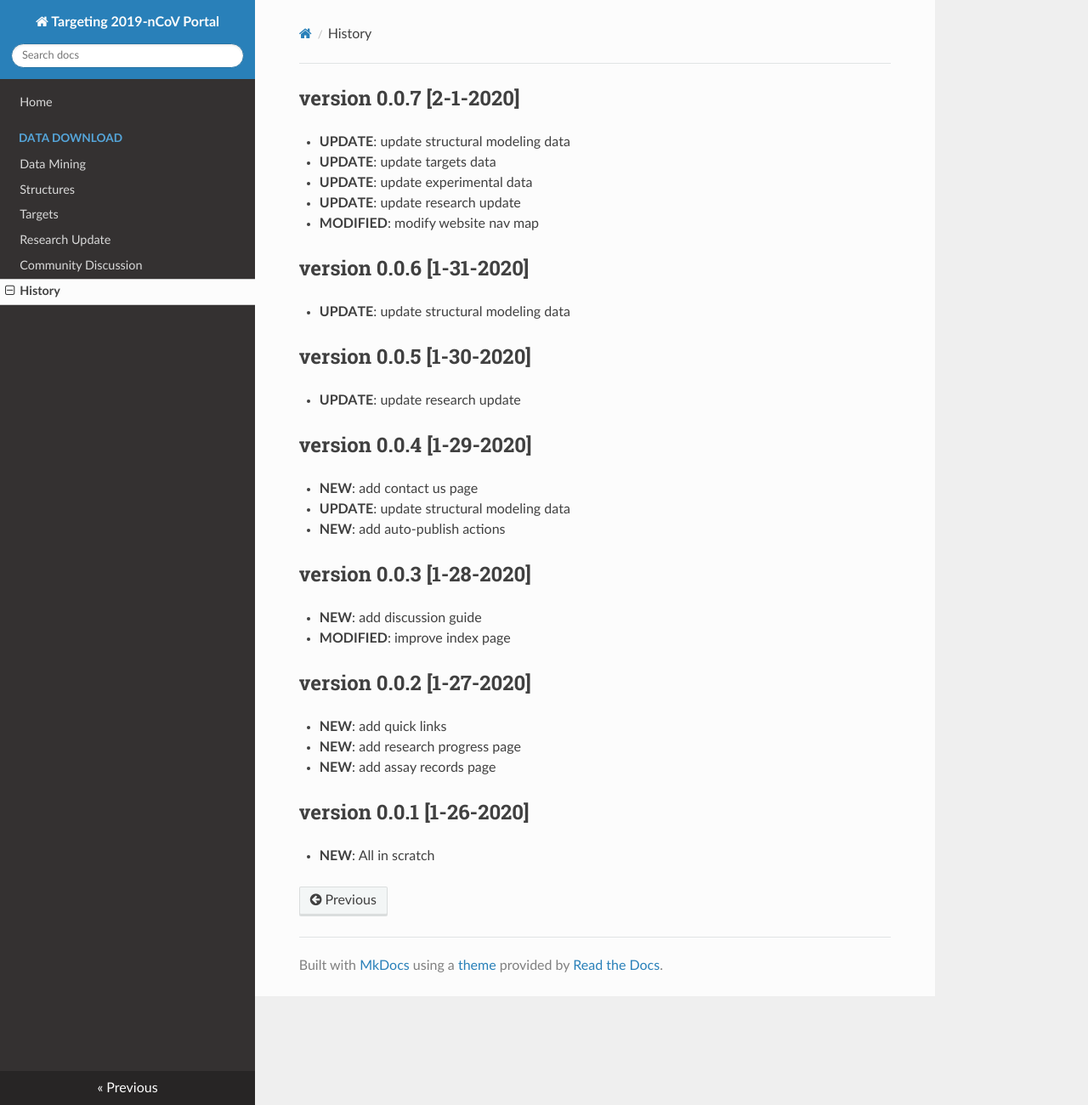
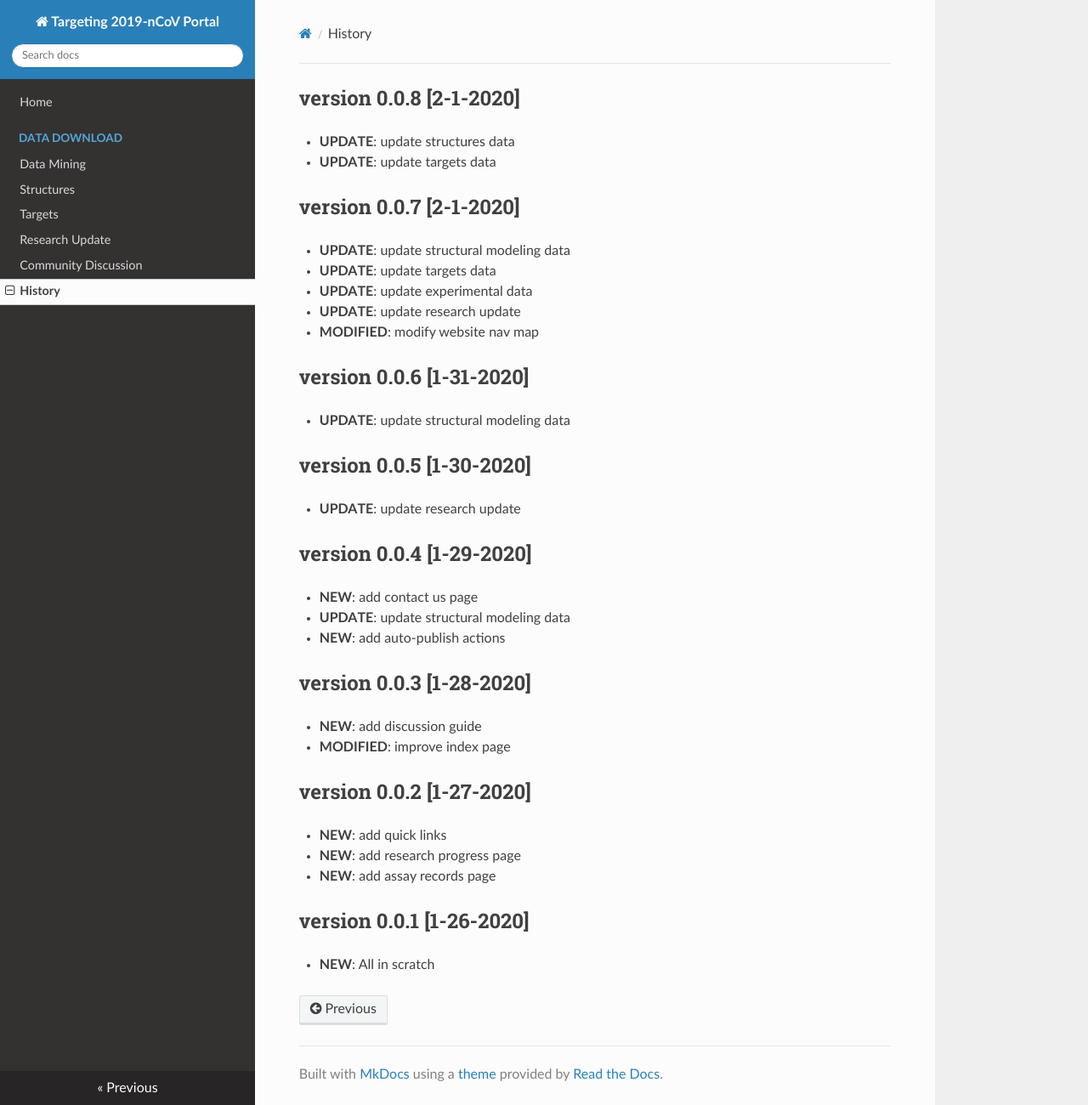
Before and after one commit to GHDDI-AILab/Targeting2019-nCoV, an MkDocs documentation site: the page built from docs/history.md, in a window 1280 px wide and 1300 px high. Shown: the whole window at 85% size. Built offline with MkDocs 1.6.1, drawn with Linux system fonts in a browser that asks for light colours; nearby versions of some CDN libraries.

Commit message:
update history.md

```diff
--- a/docs/history.md
+++ b/docs/history.md
@@ -1,3 +1,7 @@
+## version 0.0.8 [2-1-2020]
+* **UPDATE**: update structures data
+* **UPDATE**: update targets data
+
 ## version 0.0.7 [2-1-2020]
 * **UPDATE**: update structural modeling data
 * **UPDATE**: update targets data
```
